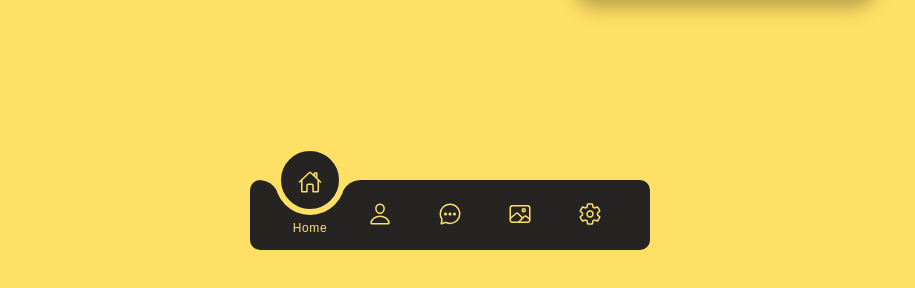
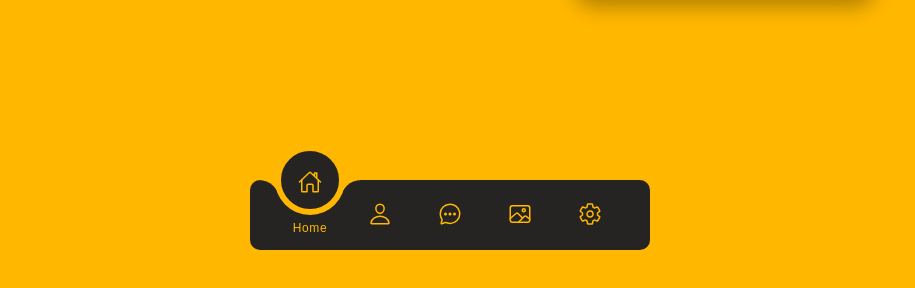
Before and after one commit to M676m67/Alisa-, a plain HTML site: page home.html in a window 1280 px wide. Shown: the part 530-818 px from the top of the page, without its empty margins (190-1105 px from the left). Drawn offline with nearby package versions, Linux system fonts and the light colour scheme.

Commit message:
Update home.css

```diff
--- a/home.css
+++ b/home.css
@@ -6,7 +6,7 @@
 }
 
 :root {
-  --clr: #ffe066;
+  --clr: #ffb700;
 }
 
 body {
```
